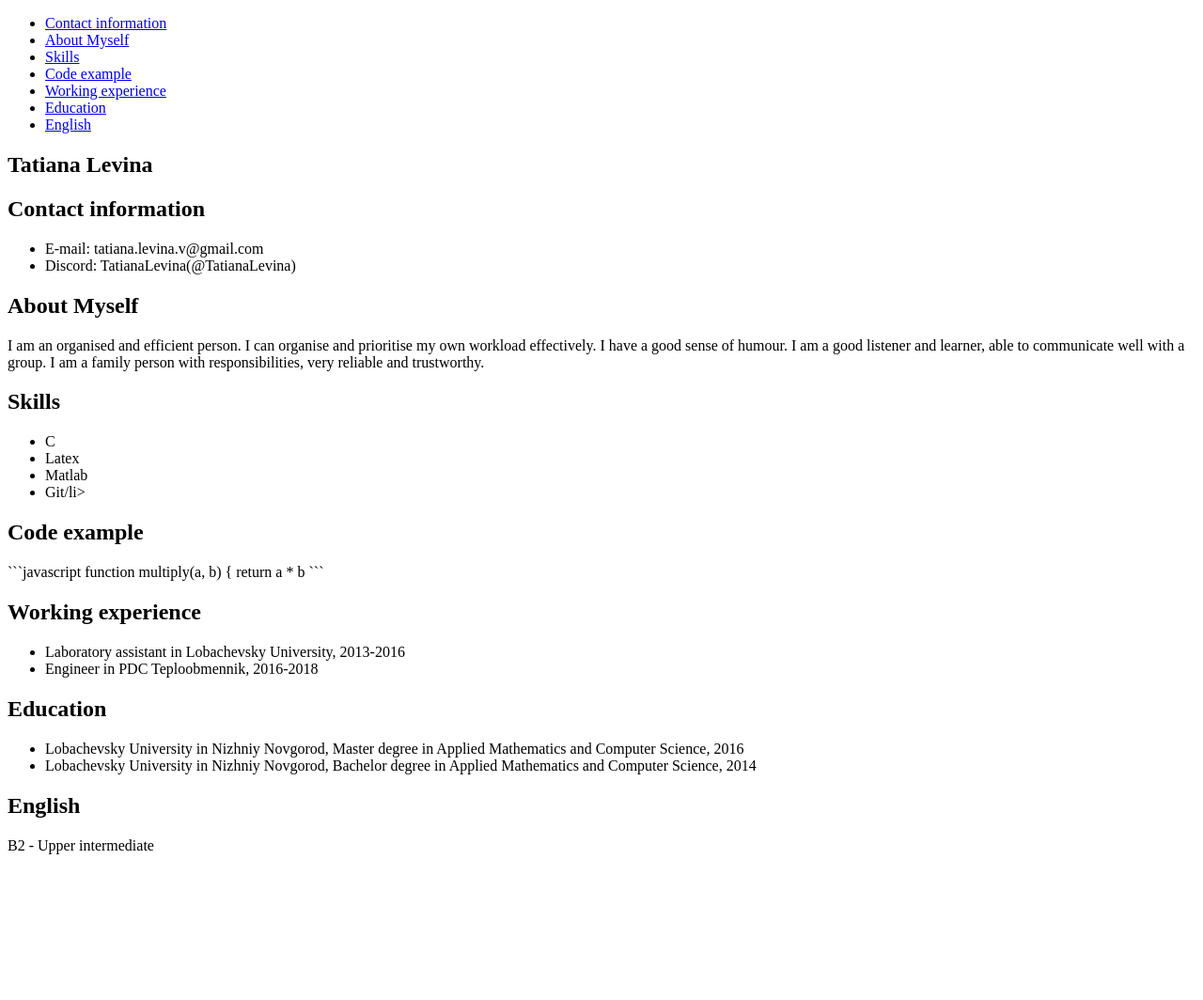
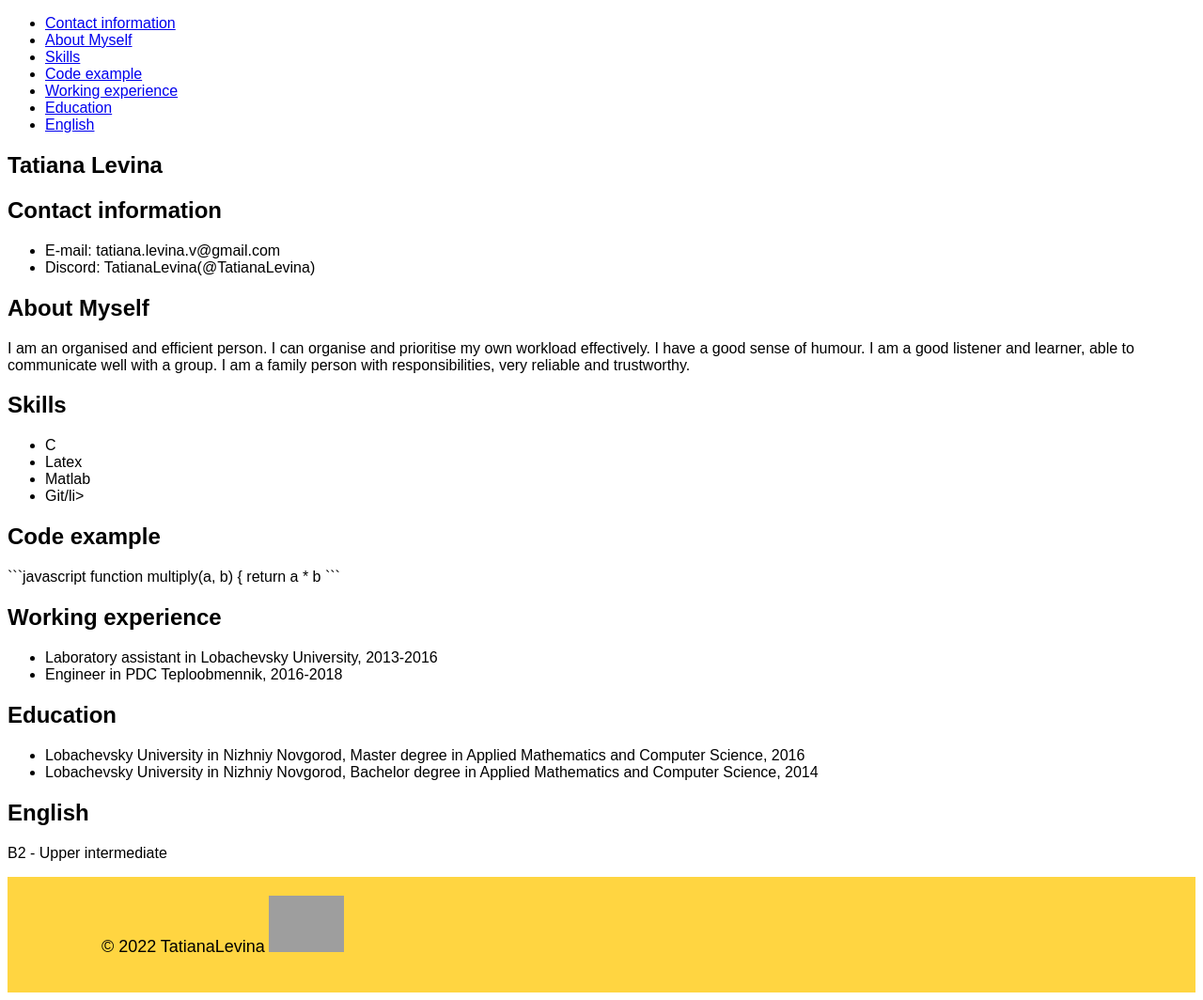
Before and after one commit to TatianaLevina/rsschool-cv, a plain HTML site: page index.html in a window 1280 px wide. Shown: the whole page at 94% size. Before the commit the page ends 925 px from the top, so only its background shows below. Drawn offline with Linux system fonts and the light colour scheme; grey boxes are pictures that could not be loaded; a web font is replaced by a local one.

Commit message:
feat: add links and img to footer and basic style

```diff
--- a/index.html
+++ b/index.html
@@ -93,6 +93,9 @@
     </main>
     <footer class = "footer">
         <div class = "container">
+            <p>&copy 2022</p>
+            <a class="footer-link" href="https://github.com/TatianaLevina">TatianaLevina</a>
+            <a href="https://rs.school/js/"><img class="img-logors" src="https://sun6-22.userapi.com/Pik-YCEepE1UoulQrOPHiZvsU4F27OKjIxZCbQ/aS0BYYMuGxQ.jpg"></a>
 
         </div>
     </footer>
--- a/style.css
+++ b/style.css
@@ -1 +1,29 @@
 /* This file will be with css code */
+body{
+    font-family: 'PT Sans Caption', sans-serif;     /*type of font for body*/
+}
+.footer{
+    padding-top: 20px;
+    padding-bottom: 20px;
+    padding-left: 100px;
+    background-color: #ffd541;
+}
+.footer p{
+    display: inline-block;
+    color: black;
+    font-size: 18px;
+}
+.footer-link{
+    display: inline-block;
+    text-decoration: none;
+    font-size: 18px;
+    color: black;
+}
+.footer a{
+    display: inline-block;
+}
+.img-logors{
+    display: inline-block;
+    width: 20%;
+    height: auto;
+}
```
Also changed, not shown: assets/img/logo_rs.jpg (added).
